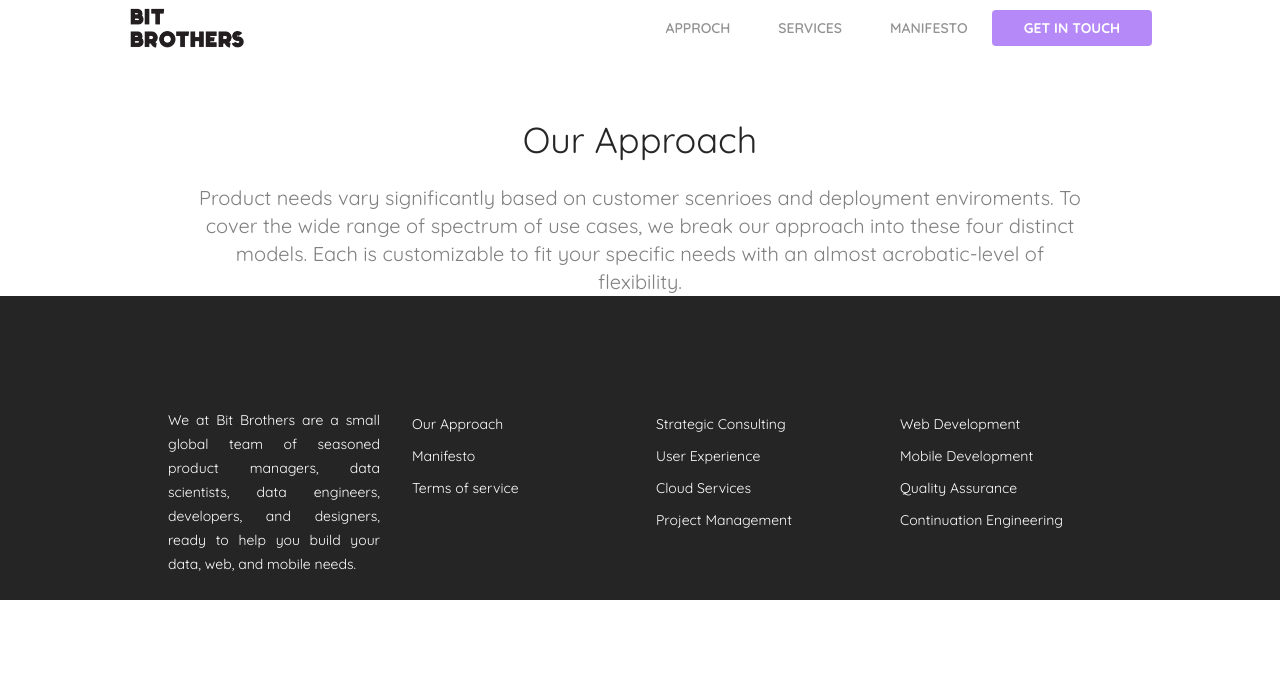
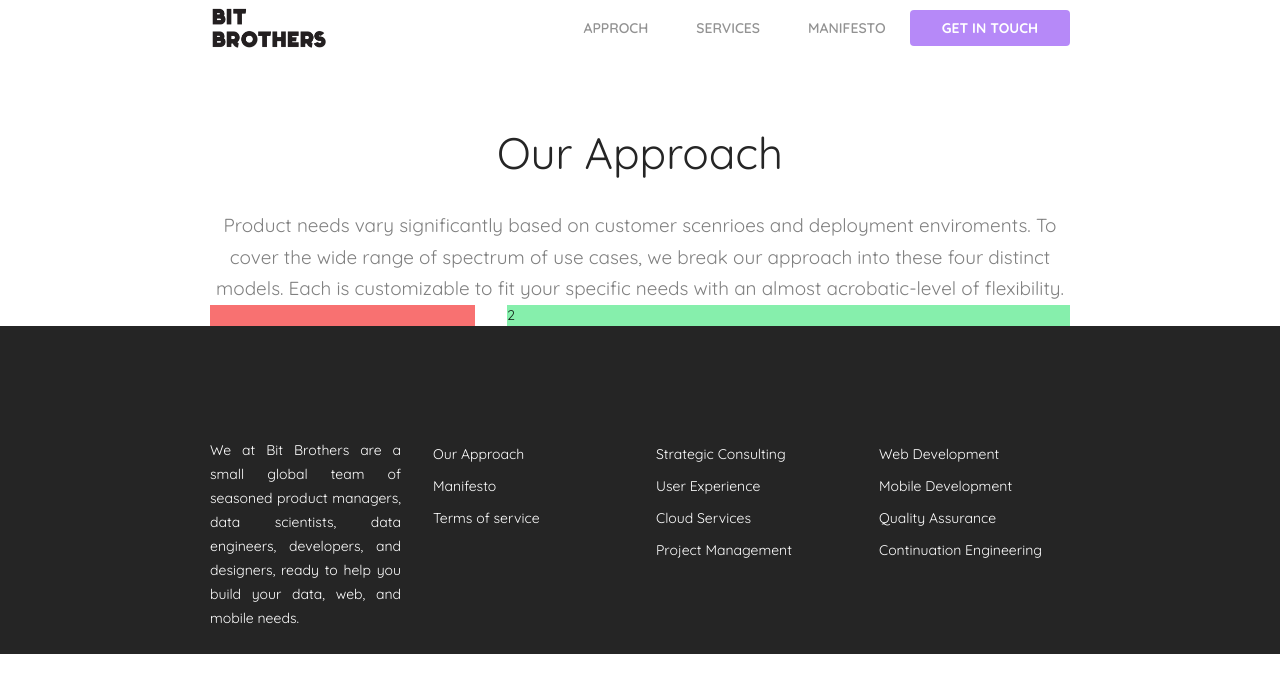
Before and after one commit to AnandPawanipagar/bitbrothers-clone, a Next.js app: page /approch in a window 1280 px wide. Shown: the top 692 px of the page. Built offline with nearby package versions, Linux system fonts and the light colour scheme.

Commit message:
navbar, footer, and content everything is alligned properly now, margin and padding left and right adjusted and made same

```diff
--- /dev/null
+++ b/src/components/Approach/Discover.js
@@ -0,0 +1,12 @@
+import React from "react";
+
+const Discover = () => {
+  return (
+    <div className="grid overflow-hidden grid-cols-3 grid-rows-1 gap-8 w-auto ">
+      <div className=" col-start-auto col-span-1 bg-red-400"></div>
+      <div className=" col-span-2 bg-green-300">2</div>
+    </div>
+  );
+};
+
+export default Discover;
--- a/src/components/Approach/OurApproach.js
+++ b/src/components/Approach/OurApproach.js
@@ -3,8 +3,10 @@ import React from "react";
 const OurApproach = () => {
   return (
     <div className="flex flex-col items-center ">
-      <div className="text-4xl">Our Approach</div>
-      <p className="mt-6 font-normal text-[#808080] text-xl text-center">
+      <div className="text-[3.14em] text-[#252525] font-[400]">
+        Our Approach
+      </div>
+      <p className="mt-6 text-[1.35em] font-normal text-[#808080] leading-[1.68em] text-center">
         Product needs vary significantly based on customer scenrioes and
         deployment enviroments. To cover the wide range of spectrum of use
         cases, we break our approach into these four distinct models. Each is
--- a/src/components/Footer.js
+++ b/src/components/Footer.js
@@ -2,7 +2,7 @@ import React from "react";
 
 const Footer = () => {
   return (
-    <div className="  grid overflow-hidden grid-cols-4 grid-rows-1 gap-8  bg-[#252525] pt-28  pl-[12em] pr-[12em] pb-6">
+    <div className="  grid overflow-hidden grid-cols-4 grid-rows-1 gap-8  bg-[#252525] pt-28  pl-[15em] pr-[15em] pb-6">
       <p className="text-[#ffffff]  text-justify leading-6 ">
         We at Bit Brothers are a small global team of seasoned product managers,
         data scientists, data engineers, developers, and designers, ready to
--- a/src/components/Navbar.js
+++ b/src/components/Navbar.js
@@ -4,7 +4,7 @@ import Link from "next/link";
 
 const Navbar = () => {
   return (
-    <div className=" flex flex-row justify-between ml-32 mb-16 mr-32 py-2 top-0 left-0 right-0  bg-fixed ">
+    <div className=" flex flex-row justify-between ml-[15em] mb-16 mr-[15em] py-2 top-0 left-0 right-0  bg-fixed ">
       <Image
         className="bg-cover"
         src="/images/bitbrothers-logo-text.png "
--- a/src/components/index.js
+++ b/src/components/index.js
@@ -21,6 +21,7 @@ import Footer from "./Footer";
 import OurApproach from "./Approach/OurApproach";
 import ClientsCarousel from "./HomePage/ClientsCarousel";
 import FeedbackCarousel from "./HomePage/FeedbackCarousel";
+import Discover from "./Approach/Discover";
 export {
   Button,
   Loader,
@@ -44,5 +45,6 @@ export {
   Footer,
   OurApproach,
   ClientsCarousel,
-  FeedbackCarousel
+  FeedbackCarousel,
+  Discover
 };
--- a/src/pages/approch.js
+++ b/src/pages/approch.js
@@ -1,10 +1,12 @@
 import React from "react";
 import styles from "../styles/Home.module.css";
-import { OurApproach } from "../components";
+import { OurApproach, Discover } from "../components";
+
 const Approch = () => {
   return (
     <div className={styles.containerMargin}>
       <OurApproach />
+      <Discover />
     </div>
   );
 };
--- a/src/styles/Home.module.css
+++ b/src/styles/Home.module.css
@@ -1,4 +1,4 @@
 .containerMargin {
-    margin-left: 15%;
-    margin-right: 15%;
+    margin-left: 15em;
+    margin-right: 15em;
   }
```
